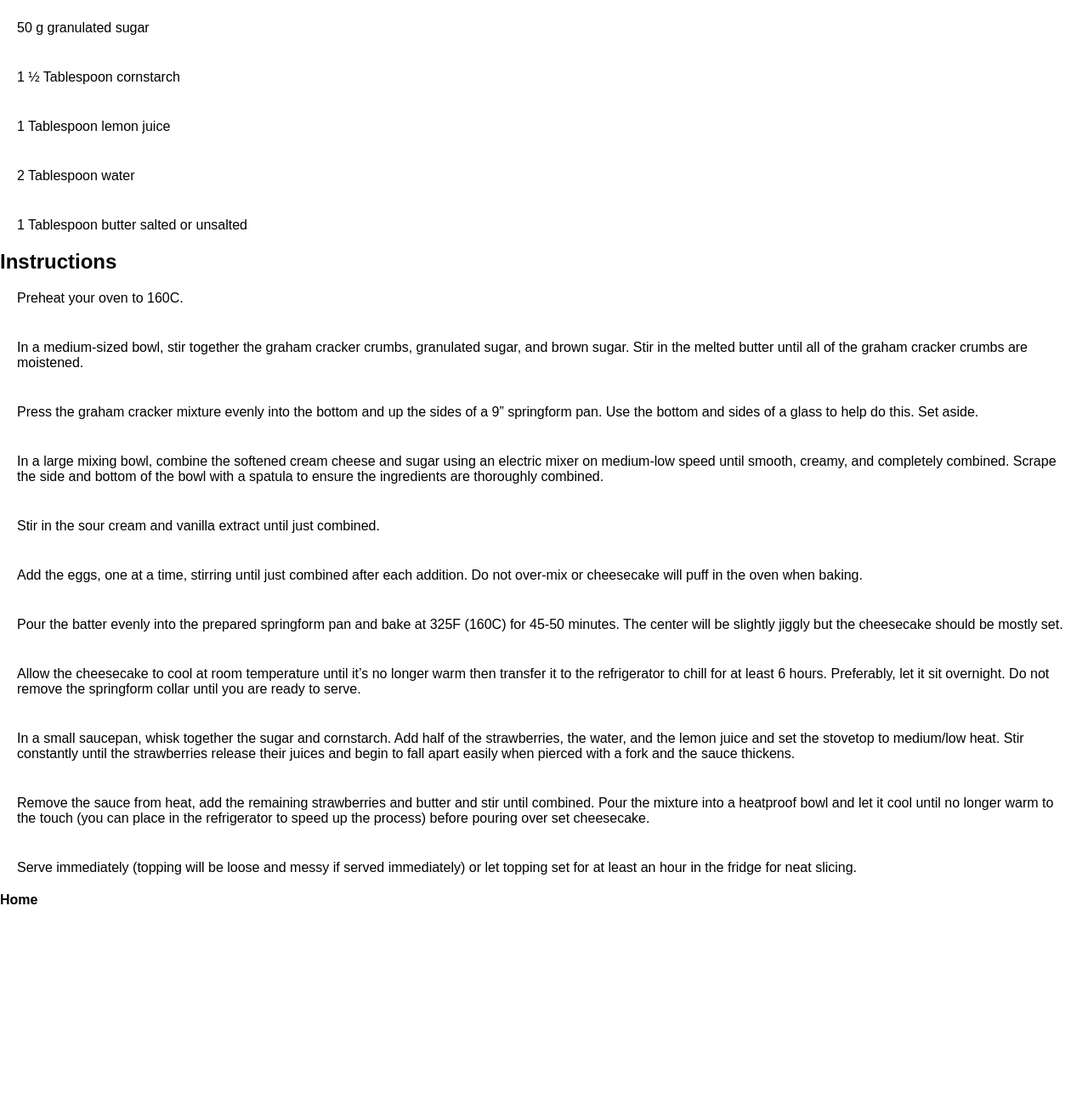
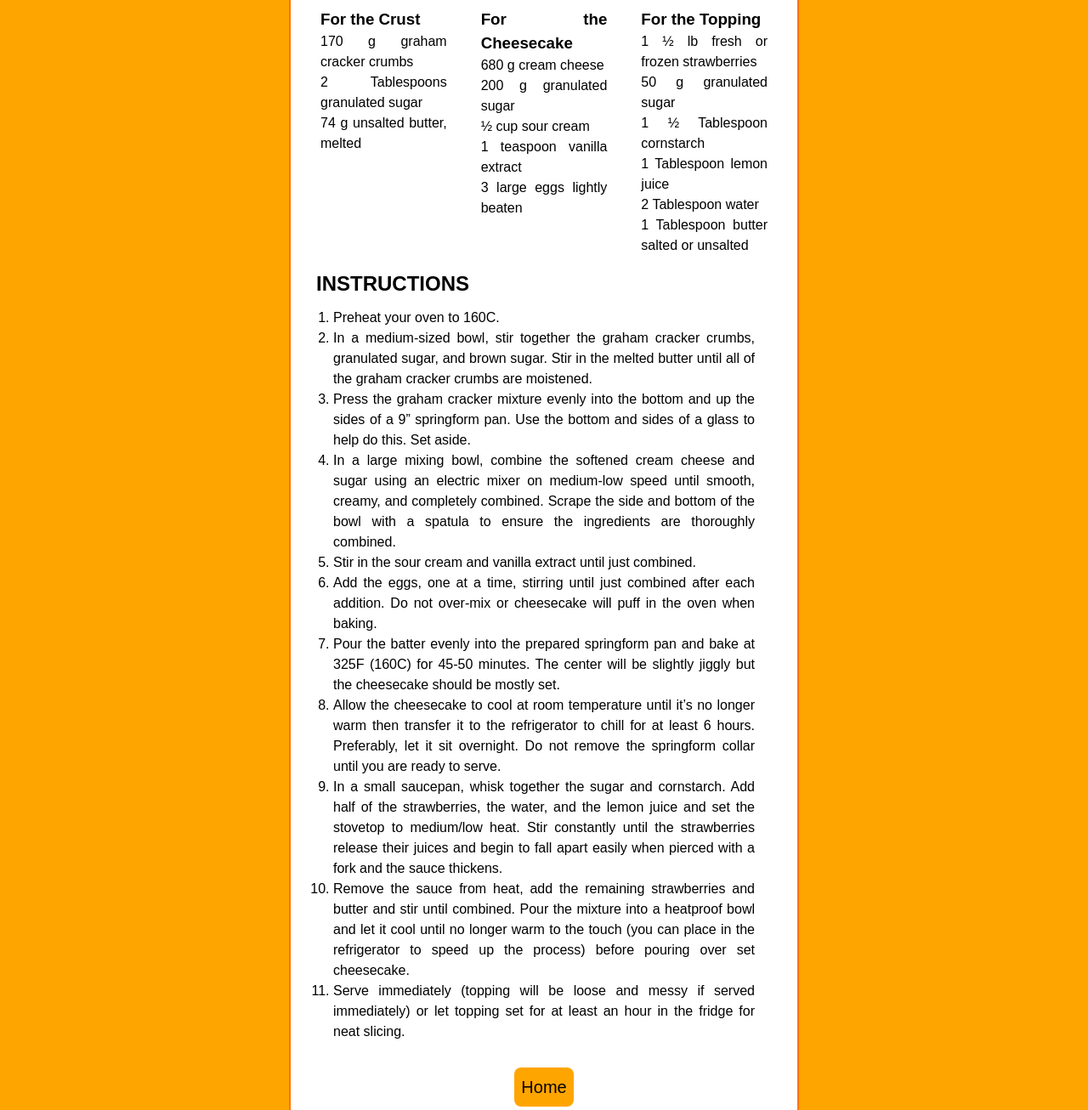
Before and after one commit to SabrinaC1203/odin-recipes, a plain HTML site: page recipes/cheesecake.html in a window 1280 px wide. Shown: the part 1018-2324 px from the top of the page at 85% size. Before the commit the page ends 2086 px from the top, so only its background shows below. Drawn offline with Linux system fonts and the light colour scheme; files that its build step writes are made by us from their sources.

Commit message:
Change bg color

```diff
--- a/recipes/cheesecake.html
+++ b/recipes/cheesecake.html
@@ -3,17 +3,20 @@
 
 <head>
 <meta charset="UTF-8">
-<link rel="stylesheet" href="style.css">
+<link rel="stylesheet" href="style-recipe.css">
 <title>My Cooking Book</title>
 
 </head>
 
 
 <body>
+<div class="container" id="container">
+    <div class="recipe-card feature">
+        <div class="image">
+            <img src="../img/Strawberry-cheesecake.jpg" alt="Strawberry Cheesecake" width="150">
+        </div>
+        <div class="recipe-content">
             <h1>Strawberry Cheesecake</h1>
-
-<img src="../img/Strawberry-cheesecake.jpg" alt="Strawberry Cheesecake" width="150">
-
             <h2>Description</h2>
 
             <p>This strawberry cheesecake is a classic dessert that combines a buttery graham cracker crust with a rich, creamy
@@ -24,15 +27,18 @@
             contrast to the dense filling. Whether made as a full cake or individual portions, it’s a crowd-pleaser every time.
             A touch of vanilla in the filling rounds out the flavor profile.</p>
 
+            <section class="recipe-info">
             <h2>Ingredients</h2>
-
+        <div class="ingredients">
+            <div class="ingredient-block">
             <h3>For the Crust</h3>
                 <ul>
                     <li>170 g graham cracker crumbs</li>
                     <li>2 Tablespoons granulated sugar</li>
                     <li>74 g unsalted butter, melted</li>
                 </ul>
-
+            </div>
+            <div class="ingredient-block">
             <h3>For the Cheesecake</h3>
                 <ul>
                     <li>680 g cream cheese</li>
@@ -41,7 +47,8 @@
                     <li>1 teaspoon vanilla extract</li>
                     <li>3 large eggs lightly beaten</li>
                 </ul>
-
+            </div>
+            <div class="ingredient-block">
             <h3>For the Topping</h3>
                 <ul>
                     <li>1 ½ lb fresh or frozen strawberries</li>
@@ -51,9 +58,9 @@
                     <li>2 Tablespoon water</li>
                     <li>1 Tablespoon butter salted or unsalted</li>
                 </ul>
-
+            </div>
+        </div>
             <h2>Instructions</h2>
-
             <ol>
                 <li>Preheat your oven to 160C.</li>
                 <li>In a medium-sized bowl, stir together the graham cracker crumbs, granulated sugar, and brown sugar. Stir in the melted butter until all of the graham cracker crumbs are moistened.</li>
@@ -67,10 +74,11 @@
                 <li>Remove the sauce from heat, add the remaining strawberries and butter and stir until combined. Pour the mixture into a heatproof bowl and let it cool until no longer warm to the touch (you can place in the refrigerator to speed up the process) before pouring over set cheesecake.</li>
                 <li>Serve immediately (topping will be loose and messy if served immediately) or let topping set for at least an hour in the fridge for neat slicing.</li>
             </ol>
-
-<p><a href="../index.html">Home</a></p>
-
-
+            </section>
+        </div>
+        <p><button><a href="../index.html">Home</a></button></p>
+    </div>
+</div>
 </body>
 
 
```
Lines whose indentation alone changed are shown as unchanged.
